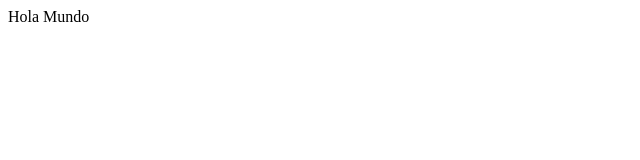
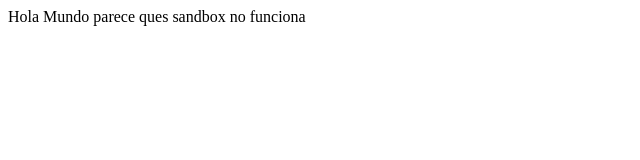
Before and after one commit to JeltsinSH/projects, a plain HTML site: page index.html in a window 1280 px wide. Shown: the whole page, without its empty margins (0-640 px from the left). Drawn offline with Linux system fonts and the light colour scheme.

Commit message:
Update index.html

```diff
--- a/index.html
+++ b/index.html
@@ -2,6 +2,6 @@
 <head>
 </head>
 <body>
-Hola Mundo
+Hola Mundo parece ques sandbox no funciona
 </body>
 </html>
```
